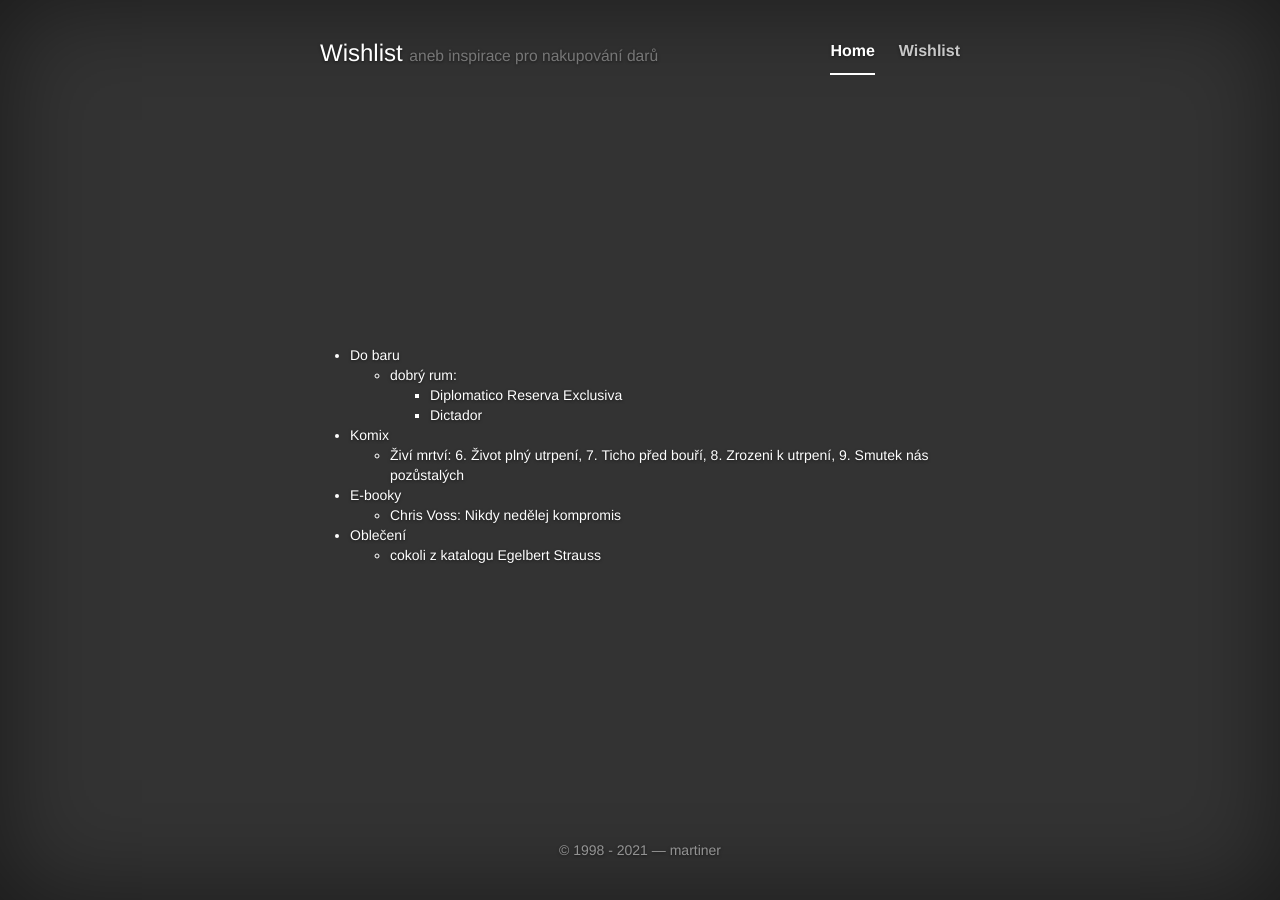
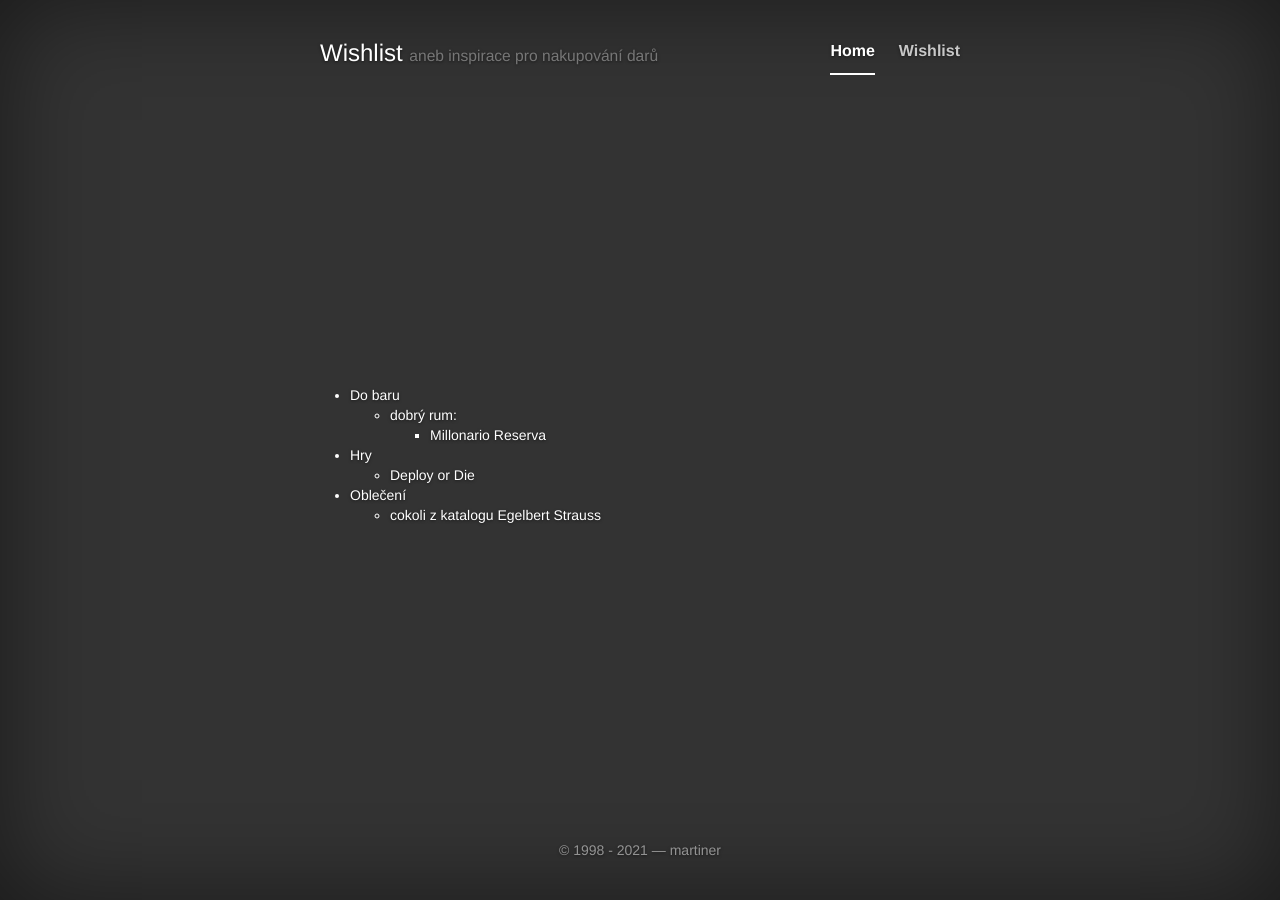
Before and after one commit to martiner/martiner.github.com, a Jekyll site: the page built from wishlist.html, in a window 1280 px wide. Built offline with Jekyll 4.4.1, drawn with Linux system fonts in a browser that asks for light colours; nearby versions of some CDN libraries.

Commit message:
chg: update

```diff
--- a/wishlist.html
+++ b/wishlist.html
@@ -8,25 +8,30 @@ redirect_from: /wishlist/
 <li>Do baru<ul>
 	<li>dobrý rum:
 	<ul>
-	<li><a href="https://sortiment.makro.cz/cs/search/?q=diplomatico+reserva+exclusiva">Diplomatico Reserva Exclusiva</a></li>
-	<!--<li><a href="https://sortiment.makro.cz/cs/search/?q=zacapa">Zacapa</a></li>-->
-	<li><a href="https://sortiment.makro.cz/cs/search/?q=dictador">Dictador</a></li>
+	<li><a href="https://sortiment.makro.cz/cs/search/?q=millonario">Millonario Reserva</a></li>
+	<!--<li><a href="https://sortiment.makro.cz/cs/search/?q=diplomatico+reserva+exclusiva">Diplomatico Reserva Exclusiva</a></li>
+	<li><a href="https://sortiment.makro.cz/cs/search/?q=zacapa">Zacapa</a></li>
+	<li><a href="https://sortiment.makro.cz/cs/search/?q=dictador">Dictador</a></li>-->
 	</ul>
 	</ul></li>
 
-<li>Komix<ul>
+<li>Hry<ul>
+	<li><a href="https://www.deployordie.cz/shop/1-deploy-or-die">Deploy or Die</a></li>
+	</ul></li>
+
+<!--<li>Komix<ul>
 	<li>Živí mrtví:
 		<a href="https://www.megaknihy.cz/zivi-mrtvi/143741-zivi-mrtvi-6-zivot-plny-utrpeni.html">6. Život plný utrpení</a>,
 		<a href="https://www.megaknihy.cz/zivi-mrtvi/147564-zivi-mrtvi-7-ticho-pred-bouri.html">7. Ticho před bouří</a>,
 		<a href="https://www.megaknihy.cz/zivi-mrtvi/157360-zivi-mrtvi-zrozeni-k-utrpeni.html">8. Zrozeni k utrpení</a>,
 		<a href="https://www.megaknihy.cz/zivi-mrtvi/164098-zivi-mrtvi-9-smutek-nas-pozustalych.html">9. Smutek nás pozůstalých</a>
 	</li>
-	</ul></li>
+	</ul></li>-->
 
-<li>E-booky<ul>
+<!--<li>E-booky<ul>
 	<li><a href="https://www.melvil.cz/kniha-nikdy-nedelej-kompromis/">Chris Voss: Nikdy nedělej kompromis</a></li>
-	<!--	<li><a href="http://amzn.com/w/F3YFWLIZYCWX">Amazon wishlist</a></li>-->
-        </ul></li>
+	<li><a href="http://amzn.com/w/F3YFWLIZYCWX">Amazon wishlist</a></li>
+        </ul></li>-->
 
 <li>Oblečení<ul>
 	<li><a href="https://www.engelbert-strauss.cz/"
```
